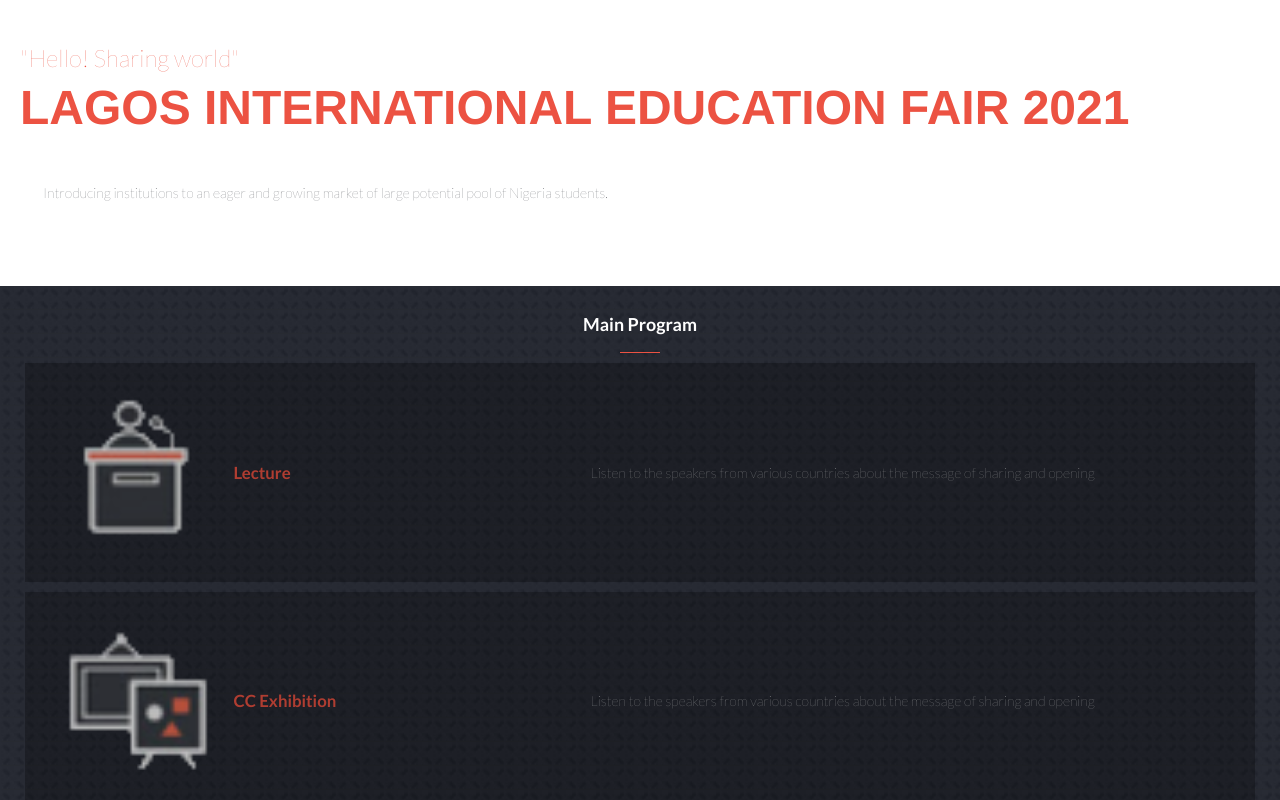
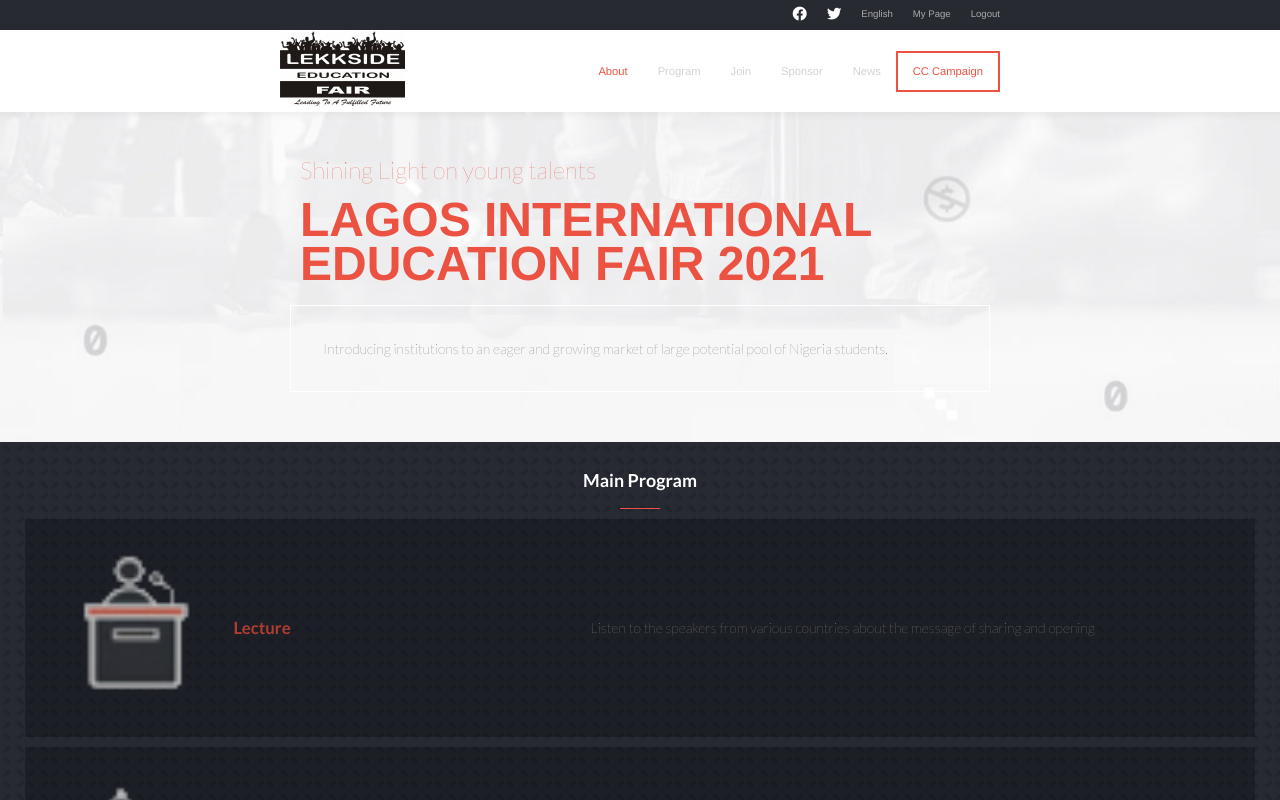
Before and after one commit to chasscepts/capstone-project-html, a website: page index.html in a window 1280 px wide. Shown: the top 800 px of the page. Drawn offline with Linux system fonts and the light colour scheme; a web font is replaced by a local one.

Commit message:
style page header on large screens

```diff
--- a/index.html
+++ b/index.html
@@ -7,6 +7,8 @@
   <link rel="preconnect" href="https://fonts.gstatic.com">
   <link href="https://fonts.googleapis.com/css2?family=Lato:wght@100;300;400;700;900&display=swap" rel="stylesheet">
   <link href="//db.onlinewebfonts.com/c/d14035f6b1afeabafbee4abb2ebf0fc6?family=COCOGOOSE" rel="stylesheet" type="text/css"/>
+
+  <link rel="stylesheet" href="https://cdnjs.cloudflare.com/ajax/libs/font-awesome/5.14.0/css/all.min.css">
   <link rel="stylesheet" type="text/css" href="reset.css">
   <link rel="stylesheet" type="text/css" href="style.css">
   <link rel="stylesheet" type="text/css" href="hamburger.css">
@@ -17,22 +19,24 @@
     <h1 class="clip">Home Page</h1>
     <nav class="d-none d-md-block">
       <h2 class="clip">Main Menu</h2>
-      <ul>
-        <li><a class="text-white header-top-menu-option" href="#">facebook icon</a></li>
-        <li><a class="text-white header-top-menu-option" href="#">twittter icon</a></li>
-        <li><a class="text-white header-top-menu-option" href="#">English</a></li>
-        <li><a class="text-white header-top-menu-option" href="#">My Page</a></li>
-        <li><a class="text-white header-top-menu-option" href="#">Logout</a></li>
-      </ul>
-      <div>
-        <a class="bottom-menu-option logo-menu-option" href="/">Logo</a>
-        <ul>
-          <li><a class="text-secondary hover-primary header-bottom-menu-option" href="#">About</a></li>
-          <li><a class="text-secondary hover-primary header-bottom-menu-option" href="#">Program</a></li>
-          <li><a class="text-secondary hover-primary header-bottom-menu-option" href="#">Join</a></li>
-          <li><a class="text-secondary hover-primary header-bottom-menu-option" href="#">Sponsor</a></li>
-          <li><a class="text-secondary hover-primary header-bottom-menu-option" href="#">News</a></li>
-          <li><a class="text-secondary hover-primary header-bottom-menu-option" href="#">CC Campain</a></li>
+      <div class="bg-dark">
+        <ul class="d-flex justify-content-end container-md text-white header-menu-dark">
+          <li><a class="text-white header-top-menu-option" href="#"><i class="fab fa-facebook"  aria-hidden="true"></i></a></li>
+          <li><a class="text-white header-top-menu-option" href="#"><i class="fab fa-twitter"></i></a></li>
+          <li><a class="text-muted header-top-menu-option" href="#">English</a></li>
+          <li><a class="text-muted header-top-menu-option" href="#">My Page</a></li>
+          <li><a class="text-muted  header-top-menu-option" href="#">Logout</a></li>
+        </ul>
+      </div>
+      <div class="container-md d-flex justify-content-between align-items-center">
+        <a class="bottom-menu-option logo-menu-option" href="/"><img alt="logo" src="/assets/images/lekside.jpg"></a>
+        <ul class="d-flex align-items-center text-secondary header-menu-light">
+          <li><a class="text-primary hover-dark header-bottom-menu-option" href="#">About</a></li>
+          <li><a class="hover-primary header-bottom-menu-option" href="#">Program</a></li>
+          <li><a class="hover-primary header-bottom-menu-option" href="#">Join</a></li>
+          <li><a class="hover-primary header-bottom-menu-option" href="#">Sponsor</a></li>
+          <li><a class="hover-primary header-bottom-menu-option" href="#">News</a></li>
+          <li class="campaign"><a class="text-primary hover-dark header-bottom-menu-option" href="#">CC Campaign</a></li>
         </ul>
       </div>
     </nav>
@@ -48,10 +52,12 @@
   </header>
   <main>
     <section class="home-intro">
-      <p class="text-primary intro-text">"Hello! Sharing world"</p>
-      <h2 class="text-primary page-heading">Lagos International Education Fair 2021</h2>
-      <div class="main-card text-dark">
-        Introducing institutions to an eager and growing market of large potential pool of Nigeria students.
+      <div class="container-md">
+        <p class="text-primary intro-text">Shining Light on young talents</p>
+        <h2 class="text-primary page-heading">Lagos International Education Fair 2021</h2>
+        <div class="main-card text-dark">
+          Introducing institutions to an eager and growing market of large potential pool of Nigeria students.
+        </div>
       </div>
     </section>
     <section class="programs dark-tiles text-white">
--- a/style.scss
+++ b/style.scss
@@ -18,7 +18,7 @@ $lato: Lato, Helvetica, Arial, sans-serif;
 
 $positions: relative, absolute, sticky, fixed;
 
-$displays: none, inline, inline-block, flex, grid;
+$displays: none, block, inline, inline-block, flex, grid;
 
 $flex-directions: row, column, row-reverse, column-reverse;
 
@@ -211,12 +211,43 @@ body {
   }
 }
 
+.header-menu-dark {
+  font-family: $coco-goose;
+  font-size: 0.6rem;
+  li {
+    padding: 7px 10px;
+
+    &:last-child {
+      padding-right: 0;
+    }
+  }
+
+  i {
+    font-size: 0.9rem;
+  }
+}
+
+.header-menu-light {
+  font-family: $coco-goose;
+  font-size: 0.7rem;
+
+  li {
+    padding: 10px 15px;
+
+    &.campaign {
+      border: 2px solid $color-primary;
+    }
+  }
+}
+
 .hamburger-wrap {
   padding: 40px;
 }
 
 .home-intro {
   padding: 40px 0;
+  background-image: url(/assets/images/bg.png);background-repeat: no-repeat;
+  background-size: cover;
 }
 
 .intro-text {
@@ -292,6 +323,8 @@ body {
 
 .speakers {
   padding: 0 15px;
+  background-image: url(/assets/images/light-bg.png);
+  background-repeat: repeat;
 
   .btn {
     display: block;
@@ -425,3 +458,15 @@ body {
     }
   }
 }
+
+.container-md {
+  width: 100%;
+  margin-left: auto;
+  margin-right: auto;
+
+  @include media-break(md) {
+    & {
+      max-width: 720px;
+    }
+  }
+}
```
Also changed, not shown: assets/images/bg.png (renamed from assets/images/bg (1).png), style.css, 1 other file.
